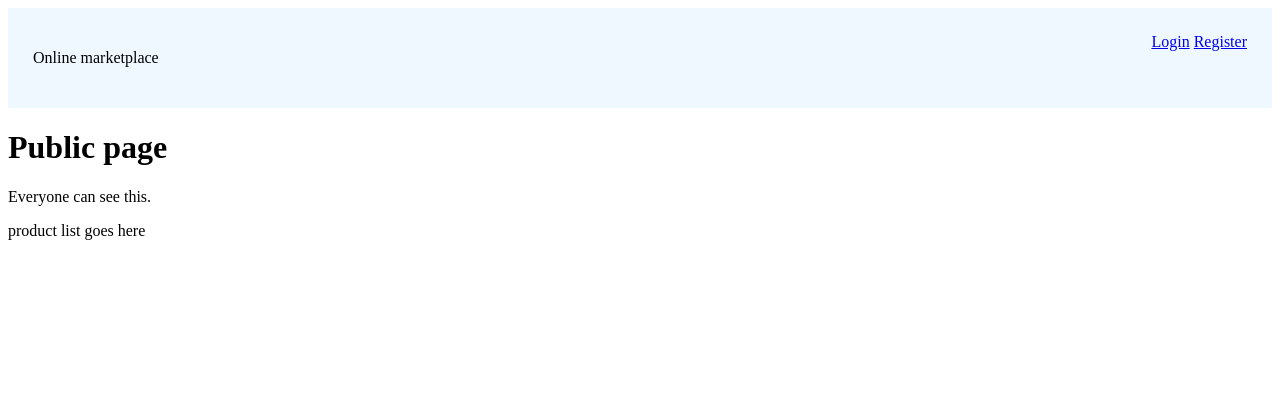
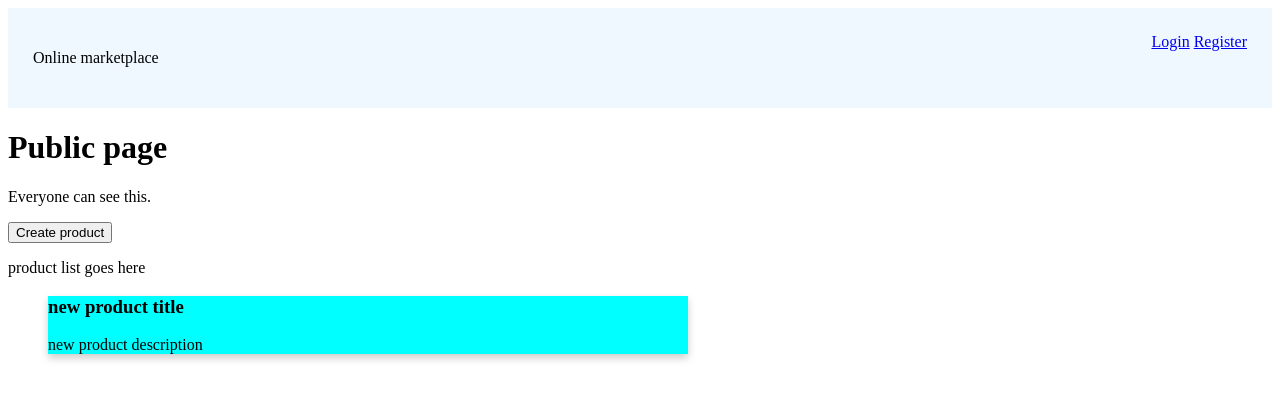
Before and after one commit to jopakka/awas-project, a website: page public/index.html in a window 1280 px wide. Drawn offline with Linux system fonts and the light colour scheme.

Commit message:
create product DOM method works in main page

```diff
--- a/app.js
+++ b/app.js
@@ -1,4 +1,5 @@
 import express from 'express';
+import { testQuery } from './js/db';
 import passport from './utils/pass';
 
 const app = express();
@@ -16,4 +17,5 @@ app.use(express.static('./public'));
 
 app.listen(3000, () => {
   console.log('App running on http://localhost:3000/');
+  testQuery();
 });
--- a/js/db.js
+++ b/js/db.js
@@ -2,8 +2,8 @@
 import { createPool } from "mariadb";
 const pool = createPool({
   host: "localhost",
-  user: "root",
-  password: "password123",
+  user: "awasUser",
+  password: "password1",
   connectionLimit: 5,
 });
 
--- a/public/index.html
+++ b/public/index.html
@@ -20,6 +20,7 @@
     </header>
     <h1>Public page</h1>
     <p>Everyone can see this.</p>
+    <button id="createProduct">Create product</button>
 
     <div class="productlisting">
       <p>product list goes here</p>
--- a/public/js/main.js
+++ b/public/js/main.js
@@ -1,9 +1,8 @@
 "use strict";
-() => {
+(async () => {
   const productList = document.querySelector("#productList");
-  console.log('do i exist?');
-
-  loadContent();
+  const buttonCreateProduct = document.querySelector("#createProduct");
+  console.log("do i exist?");
 
   const loadContent = () => {
     // clear ul
@@ -14,12 +13,31 @@
 
   const createProductContent = () => {
     console.log("createproductcontent");
-    const prdouctCard = document.createElement("card");
+
+    const productDiv = document.createElement("div");
+    productDiv.classList.add("productContent");
+
     const productTitle = document.createElement("h3");
+    const productDescription = document.createElement("p");
+
     productTitle.innerHTML = "new product title";
+    productDescription.innerHTML = "new product description";
 
-    prdouctCard.appendChild(productTitle);
+    productDiv.appendChild(productTitle);
+    productDiv.appendChild(productDescription);
 
-    productList.appendChild(prdouctCard);
+    const productCard = document.createElement("div");
+    productCard.classList.add("productCard");
+
+    productCard.appendChild(productDiv);
+
+    productList.appendChild(productCard);
   };
-};
+
+  loadContent();
+
+  buttonCreateProduct.addEventListener("click", (event) => {
+    event.preventDefault();
+    createProductContent();
+  });
+})();
--- a/public/styles/styles.css
+++ b/public/styles/styles.css
@@ -4,3 +4,20 @@
     justify-content: space-between;
     padding: 25px;
 }
+
+.productCard {
+    max-width: 50vw;
+
+    /* Add shadows to create the "card" effect */
+    box-shadow: 0 4px 8px 0 rgba(0, 0, 0, 0.2);
+    transition: 0.3s;
+}
+
+/* On mouse-over, add a deeper shadow */
+.productCard:hover {
+    box-shadow: 0 8px 16px 0 rgba(0, 0, 0, 0.2);
+}
+
+.productContent {
+    background-color: aqua;
+}
```
Also changed, not shown: 1 other file.
